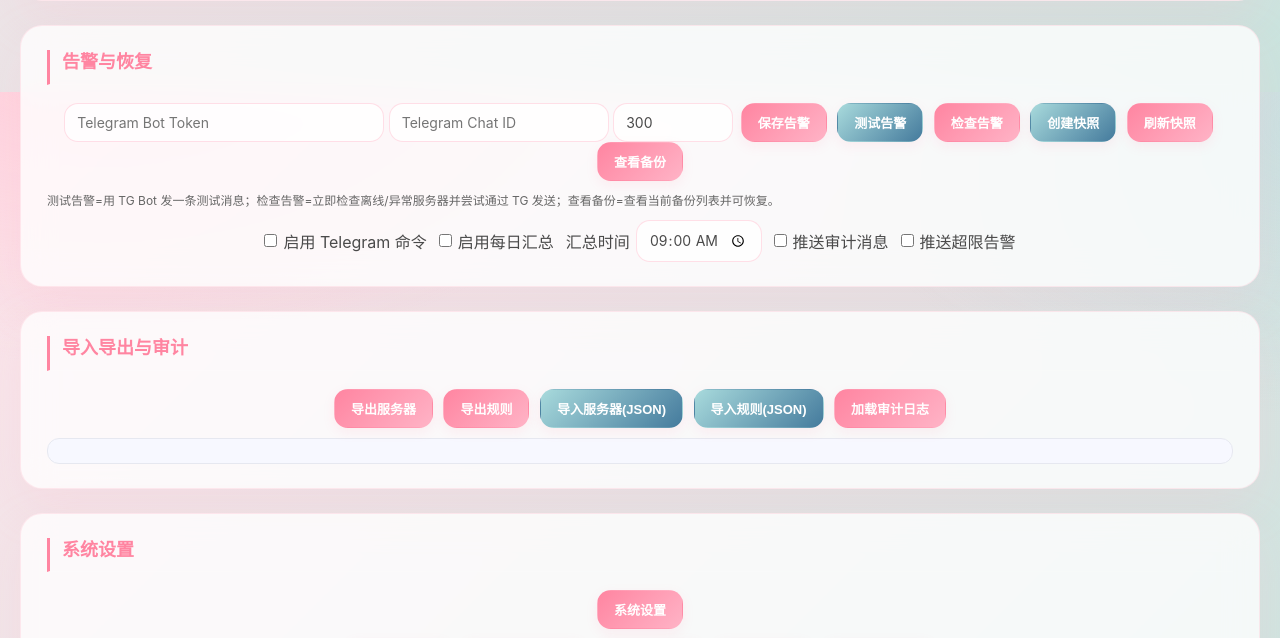
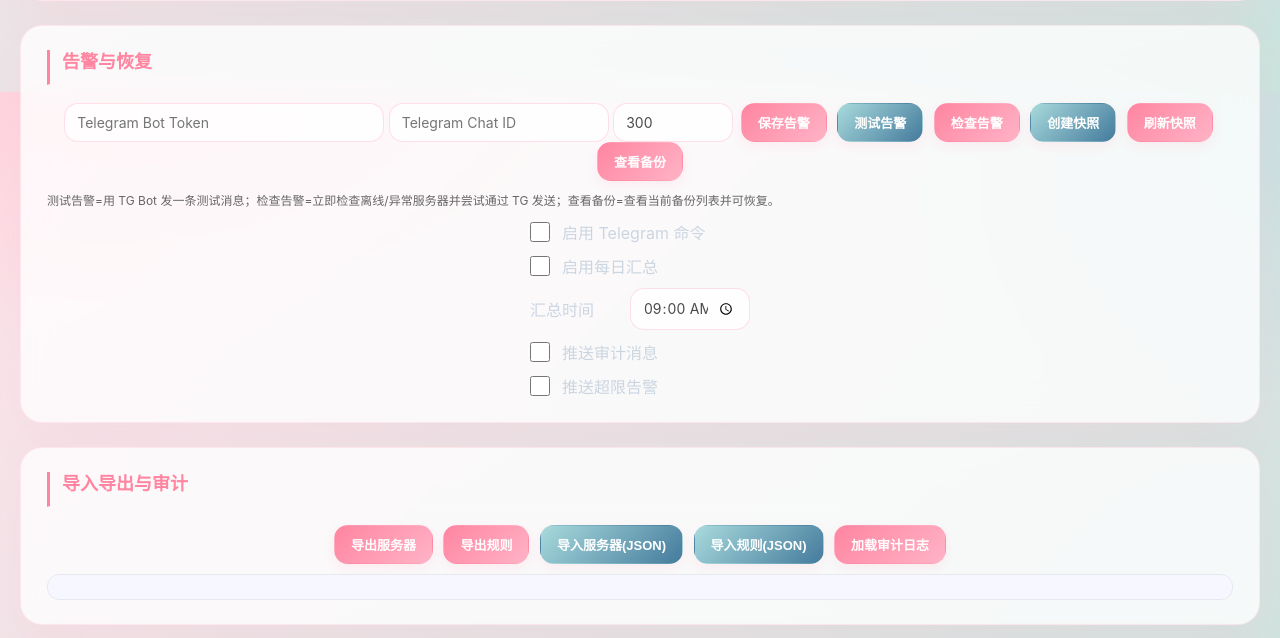
Before and after one commit to lucifer988/SNAT, a Flask app: template web/templates/index.html in a window 1280 px wide. Shown: the part 708-1346 px from the top of the page. Run offline with Flask 3, Linux system fonts and the light colour scheme; the template is opened without the code that fills it, so the values that code supplies are empty; parts of the project's set-up code (start-up, migrations or seed data) failed here and were passed over; some libraries are stand-ins or nearby versions.

Commit message:
[verified] style: Telegram选项复选框固定同列并保持手机规则可触控
- Telegram命令/每日汇总/审计/超限四个复选框改统一grid首列, 标签文字统一第二列
- 汇总时间独立固定两列, 手机端选项容器280px居中
- 保留移动端最终display覆盖与64x44触控按钮

390px手机回归: 四个TG复选框left均55px; 禁用/编辑/删除均64x44且elementFromPoint命中true; 规则列表可展开、底栏display:flex。验证: unittest 88 OK; verify_e2e 22/22 OK; git diff --check OK

```diff
--- a/web/templates/index.html
+++ b/web/templates/index.html
@@ -1065,8 +1065,41 @@
         .table-wrap, #rulesTree, #rulesList, #auditContent, #logsContent, #diagResults { -webkit-overflow-scrolling: touch; }
         a { color: #38bdf8; }
 
+        /* Telegram 选项固定为同一列：复选框占固定首列，文字占第二列。 */
+        .tg-options {
+            display: grid;
+            grid-template-columns: minmax(220px, max-content);
+            justify-content: center;
+            gap: 10px;
+            margin-top: 12px;
+        }
+        .tg-options label {
+            display: grid;
+            grid-template-columns: 24px minmax(0, 1fr);
+            align-items: center;
+            column-gap: 8px;
+            margin: 0;
+            color: #cbd5e1;
+        }
+        .tg-options input[type="checkbox"] {
+            width: 20px;
+            height: 20px;
+            margin: 0;
+            justify-self: start;
+        }
+        .tg-options .tg-time-row { grid-template-columns: 92px 120px; }
+        .tg-options input[type="time"] { width: 120px; min-width: 120px; }
+
         /* 最终移动端覆盖：必须放在所有桌面默认规则之后，避免后置 #rulesList/.mobile-bottom-bar display:none 吞掉触控按钮。 */
         @media (max-width: 768px) {
+            .tg-options {
+                width: min(100%, 280px);
+                grid-template-columns: minmax(0, 1fr);
+                margin-left: auto;
+                margin-right: auto;
+            }
+            .tg-options label { width: 100%; }
+            .tg-options .tg-time-row { grid-template-columns: 92px 120px; }
             #rulesTable { display: none; }
             #rulesList { display: block; }
             .mobile-bottom-bar { display: flex; }
@@ -1172,12 +1205,12 @@
             <div id="alertResult" style="margin:10px 0;color:#555"></div>
             <div id="snapshotList" style="margin:10px 0;color:#555"></div>
             <div style="font-size:12px;color:#666;margin:6px 0">测试告警=用 TG Bot 发一条测试消息；检查告警=立即检查离线/异常服务器并尝试通过 TG 发送；查看备份=查看当前备份列表并可恢复。</div><div id="backupList" style="margin:10px 0;color:#555"></div>
-            <div style="display:flex;gap:12px;flex-wrap:wrap;margin-top:12px;align-items:center;justify-content:center;">
-                <label style="display:flex;align-items:center;gap:6px;"><input type="checkbox" id="tgCommandEnabled" style="width:auto;"> 启用 Telegram 命令</label>
-                <label style="display:flex;align-items:center;gap:6px;"><input type="checkbox" id="tgDailySummaryEnabled" style="width:auto;"> 启用每日汇总</label>
-                <label style="display:flex;align-items:center;gap:6px;">汇总时间 <input type="time" id="tgDailySummaryTime" value="09:00" style="width:auto;min-width:110px;"></label>
-                <label style="display:flex;align-items:center;gap:6px;"><input type="checkbox" id="tgAuditEnabled" style="width:auto;"> 推送审计消息</label>
-                <label style="display:flex;align-items:center;gap:6px;"><input type="checkbox" id="tgLimitAlertsEnabled" style="width:auto;"> 推送超限告警</label>
+            <div class="tg-options">
+                <label><input type="checkbox" id="tgCommandEnabled"> <span>启用 Telegram 命令</span></label>
+                <label><input type="checkbox" id="tgDailySummaryEnabled"> <span>启用每日汇总</span></label>
+                <label class="tg-time-row"><span>汇总时间</span><input type="time" id="tgDailySummaryTime" value="09:00"></label>
+                <label><input type="checkbox" id="tgAuditEnabled"> <span>推送审计消息</span></label>
+                <label><input type="checkbox" id="tgLimitAlertsEnabled"> <span>推送超限告警</span></label>
             </div>
         </div>
 
```
